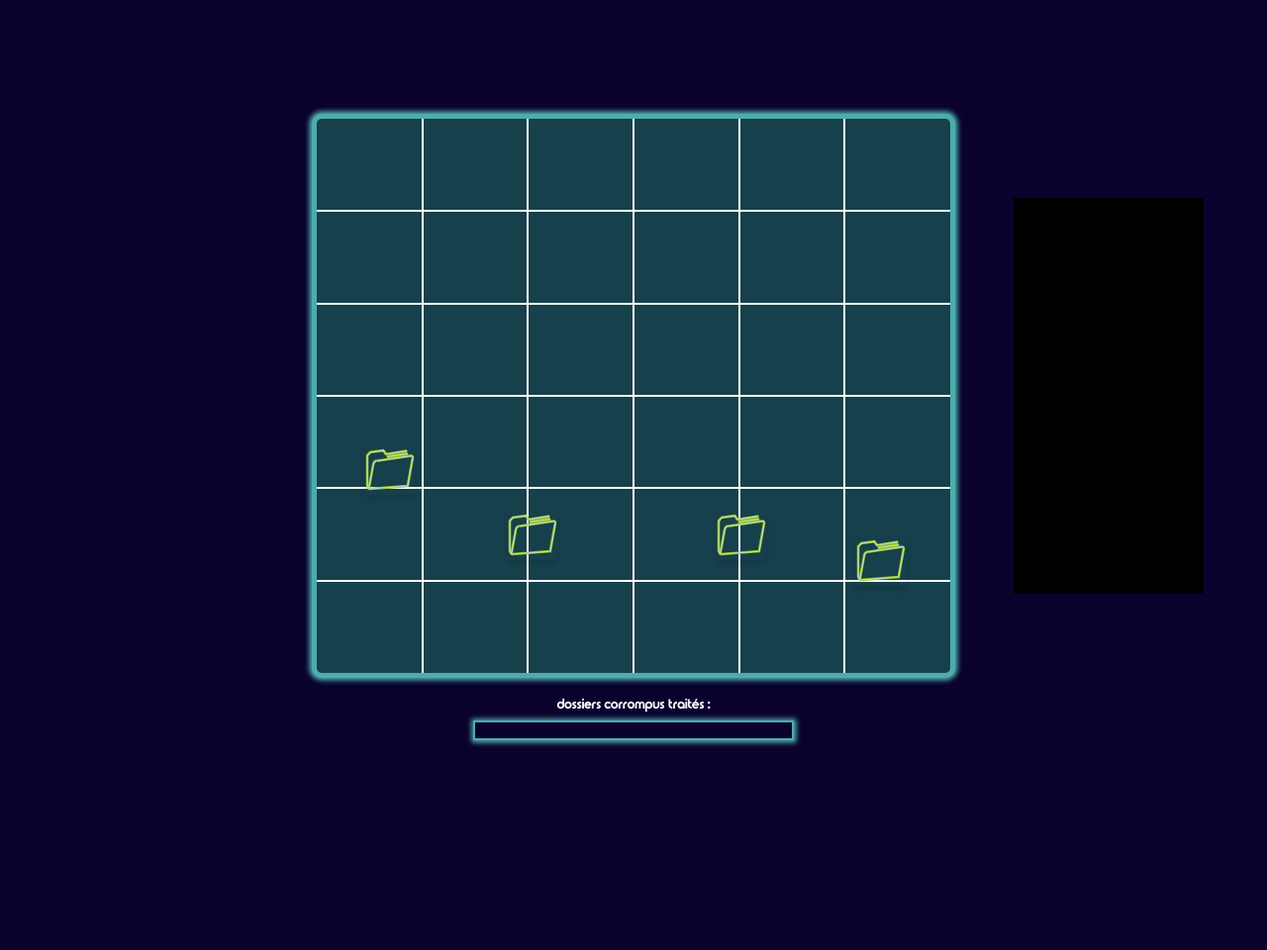
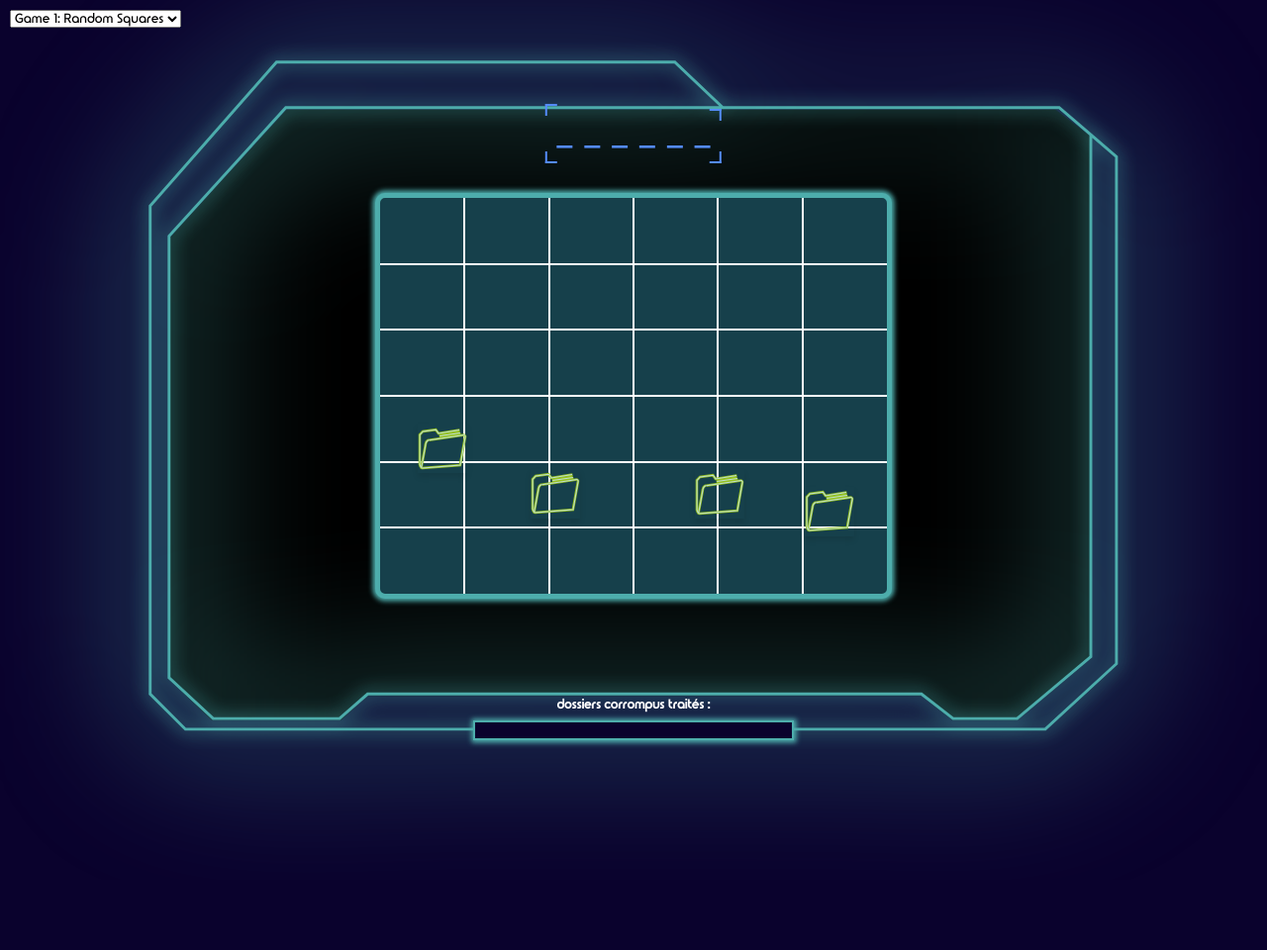
Before and after one commit to nathan74490/saveyourbuddy, a PHP site: page /bateau.html in a window 1280 px wide. Shown: the whole page at 99% size. Before the commit the page ends 754 px from the top, so only its background shows below. Run offline with PHP 8.4, Linux system fonts and the light colour scheme.

Commit message:
added 6 digits code

```diff
--- a/bateau.css
+++ b/bateau.css
@@ -24,6 +24,7 @@
     --midnight: #0A022D;
     --pasteldark: #16404B;
     --cyan: #4DADAC;
+    --classicblue: #548BFC;
     --sunlight: #E9AE63;
 }
 
@@ -39,11 +40,16 @@ body {
     display: flex;
     justify-content: center;
     align-items: center;
+    overflow: hidden;
 }
 
 #main {
-    width: 90%;
-    height: 90%;
+    width: 100%;
+    height: 140%;
+    background-image: url('./assets/images/blank.svg');
+    background-position: center;
+    background-size: contain;
+    background-repeat: no-repeat;
 }
 
 
@@ -67,14 +73,17 @@ h2 {
 /* LAYOUT COMPONENTS */
 /* ============== */
 .info {
-    background-color: #000000;
+    background-color: var(--pasteldark);
     color: #ffffff;
-    width: 15%;
-    height: 50%;
+    width: 30%;
+    height: 75%;
     position: absolute;
     top: 50%;
-    right: 5%;
-    transform: translateY(-50%);
+    right: -50%;
+    transform: translate(-45%, -50%);
+    border: 2.5px solid var(--cyan);
+    border-radius: 10px;
+    box-shadow: 0 0 5px 2.5px var(--cyan);
 }
 
 .progress {
@@ -118,13 +127,59 @@ h2 {
     font-size: 0.8rem;
 }
 
+#code-display {
+    color: var(--classicblue);
+    position: fixed;
+    top: 15%;
+    left: 50%;
+    transform: translateX(-50%);
+    font-size: 2rem;
+    font-family: 'astonpoliz', Arial, sans-serif;
+}
+
+#code-display .corners {
+    position: absolute;
+    width: 10px;
+    height: 10px;
+    border: var(--classicblue) solid;
+}
+
+#code-display .corners.top-left {
+    top: -15px;
+    left: -10px;
+    border-width: 2.5px 0 0 2.5px;
+}
+
+#code-display .corners.top-right {
+    top: -10px;
+    right: -10px;
+    border-width: 2.5px 2.5px 0 0;
+}
+
+#code-display .corners.bottom-left {
+    bottom: -10px;
+    left: -10px;
+    border-width: 0 0 2.5px 2.5px;
+}
+
+#code-display .corners.bottom-right {
+    bottom: -10px;
+    right: -10px;
+    border-width: 0 2.5px 2.5px 0;
+}
+
+#end-screen #final-code {
+    display: block;
+    color: var(--classicblue);
+}
+
 
 /* ============== */
 /* GAME CONTAINERS */
 /* ============== */
 .containers {
-    width: 50%;
-    height: 70%;
+    width: 40%;
+    height: 50%;
     position: absolute;
     left: 50%;
     top: 50%;
@@ -181,8 +236,8 @@ h2 {
 
 /* Sonar Elements */
 .sonar {
-    width: 30vw;
-    height: 30vw;
+    width: 25vw;
+    height: 25vw;
     border-radius: 50%;
     border: 5px solid var(--cyan);
     justify-self: center;
@@ -289,3 +344,13 @@ h2 {
 .card.flipped {
     cursor: default;
 }
+
+/* ============== */
+/* SCREENS */
+/* ============== */
+
+.end-screen {
+    display: none;
+    text-align: center;
+    font-size: 2em;
+}
--- a/bateau.html
+++ b/bateau.html
@@ -7,6 +7,20 @@
     <link rel="stylesheet" href="bateau.css">
 </head>
 <body>
+    <!-- Add a dropdown for development mode -->
+    <select id="game-selector" style="position: absolute; top: 10px; left: 10px; z-index: 1000;">
+        <option value="game1">Game 1: Random Squares</option>
+        <option value="game2">Game 2: Sonar</option>
+        <option value="game3">Game 3: Memory Game</option>
+    </select>
+
+    <div id="code-display">
+        <span id="code-text">_ _ _ _ _ _</span>
+        <div class="corners top-left"></div>
+        <div class="corners top-right"></div>
+        <div class="corners bottom-left"></div>
+        <div class="corners bottom-right"></div>
+    </div>
     <div class="progress">
         <h2 class="text">dossiers corrompus traités :</h2>
         <div class="progress-bar-container">
@@ -58,6 +72,7 @@
             <div class="sonar">
                 <div class="radar-bar"></div>
             </div>
+            <div class="info"></div>
         </div>
 
         <div class="containers container-3" style="display: none;">
@@ -65,10 +80,8 @@
         </div>
     </section>
 
-    <div class="info"></div>
-
-    <div id="end-screen" style="display: none; text-align: center; font-size: 2em;">
-        <p id="final-code">888888</p>
+    <div id="end-screen">
+        <p id="final-code"></p>
     </div>
 
     <script src="bateau.js"></script>
--- a/bateau.js
+++ b/bateau.js
@@ -27,6 +27,34 @@ const radarPoints = [
     { angle: 270, radius: 20, label: 'point 7' },
     { angle: 315, radius: 40, label: 'capsule' },
 ];
+
+const codeDigits = ['_', '_', '_', '_', '_', '_'];
+const codeDisplay = document.getElementById('code-display');
+let gamesCompleted = 0;
+
+function updateCodeDisplay() {
+    const codeTextElement = document.getElementById('code-text');
+    codeTextElement.textContent = codeDigits.join(' ');
+}
+
+function revealCodeDigits(startIndex, digits) {
+    for (let i = 0; i < digits.length; i++) {
+        codeDigits[startIndex + i] = digits[i];
+    }
+    updateCodeDisplay();
+
+    gamesCompleted++;
+    if (gamesCompleted === 3) {
+        showEndScreen();
+    }
+}
+
+function showEndScreen() {
+    document.querySelector('#main').style.display = 'none';
+    document.querySelector('#end-screen').style.display = 'block';
+    document.getElementById('final-code').textContent = codeDigits.join('');
+    document.getElementById('code-text').style.display = 'none';
+}
 
 // -------------------------------------------------------------------------
 // Game 1: Random Squares
@@ -82,6 +110,7 @@ function updateScoreForGame1() {
         document.querySelector('.container-2').style.display = 'flex';
         document.querySelector('.progress').classList.add('hidden');
         stopRandomSquareGame();
+        revealCodeDigits(0, ['1', '2']);
     }
 }
 
@@ -129,6 +158,7 @@ function onRadarPointClick(pointElement, label) {
         document.querySelector('.container-2').style.display = 'none';
         document.querySelector('.container-3').style.display = 'flex';
         infoDisplay.textContent = '';
+        revealCodeDigits(2, ['3', '4']);
     }
 }
 
@@ -166,7 +196,7 @@ function setupRadarPoints() {
 
 
 // -------------------------------------------------------------------------
-// Game 4: Memory Game
+// Game 3: Memory Game
 function initializeMemoryGame() {
     const cardColors = ['red', 'blue', 'green', 'yellow', 'purple', 'orange', 'pink', 'cyan'];
     const cardPairs = [...cardColors, ...cardColors];
@@ -213,6 +243,10 @@ function initializeMemoryGame() {
                     secondSelectedCard = null;
                 }, 1000);
             }
+
+            if (matchedPairs === cardColors.length) {
+                revealCodeDigits(4, ['5', '6']);
+            }
         }
     }
 }
@@ -229,6 +263,30 @@ function stopRandomSquareGame() {
     clearInterval(game1Interval);
 }
 
+// Add event listener for game selector
+document.getElementById('game-selector').addEventListener('change', (event) => {
+    const selectedGame = event.target.value;
+
+    // Hide all game containers and reset progress
+    document.querySelector('.container-1').style.display = 'none';
+    document.querySelector('.container-2').style.display = 'none';
+    document.querySelector('.container-3').style.display = 'none';
+    document.querySelector('.progress').classList.add('hidden');
+    stopRandomSquareGame();
+
+    // Show the selected game container
+    if (selectedGame === 'game1') {
+        document.querySelector('.container-1').style.display = 'grid';
+        document.querySelector('.progress').classList.remove('hidden');
+        startRandomSquareGame();
+    } else if (selectedGame === 'game2') {
+        document.querySelector('.container-2').style.display = 'flex';
+    } else if (selectedGame === 'game3') {
+        document.querySelector('.container-3').style.display = 'flex';
+        initializeMemoryGame();
+    }
+});
+
 // -------------------------------------------------------------------------
 // Initialize the Game
 updateScoreForGame1();
```
Also changed, not shown: assets/images/blank.svg (added).
